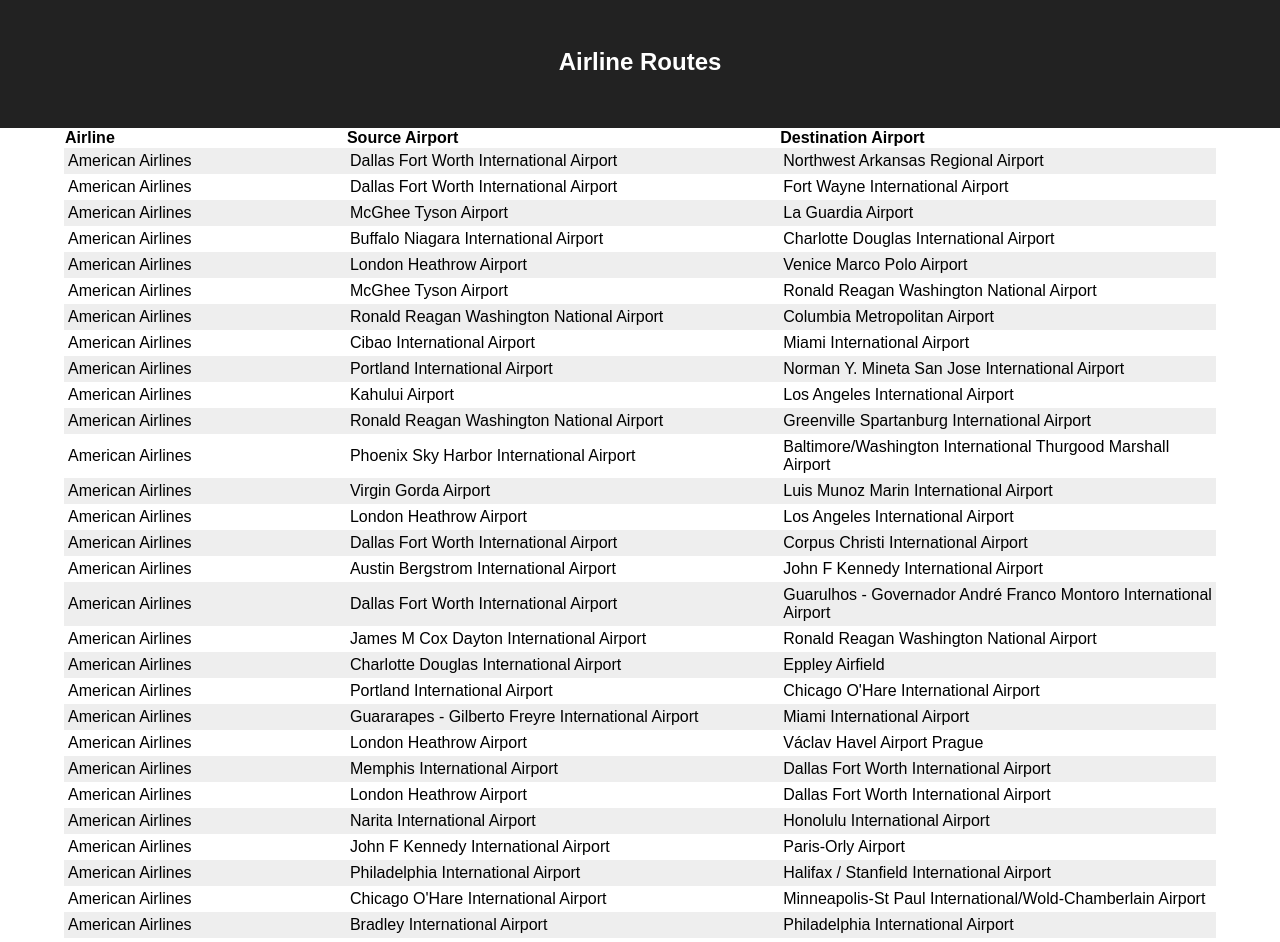
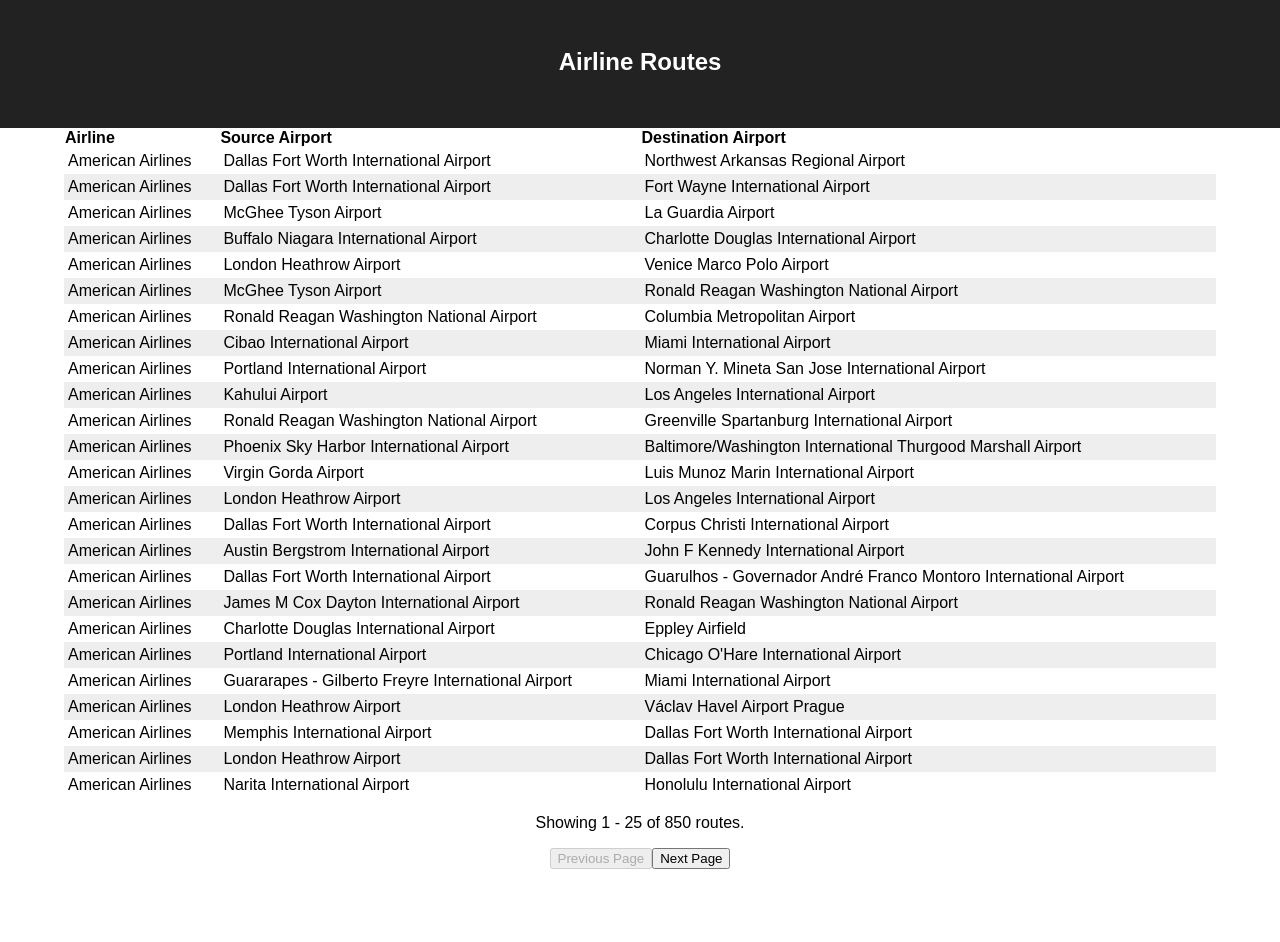
Before and after one commit to minhphanhvu/airlines-react, a React (Create React App) app: page / in a window 1280 px wide. Shown: the top 942 px of the page. After the commit the page ends 869 px from the top, so only its background shows below. Built offline with nearby package versions, Linux system fonts and the light colour scheme.

Commit message:
Add pagination

```diff
--- a/src/componenets/table.jsx
+++ b/src/componenets/table.jsx
@@ -1,13 +1,31 @@
-import React from 'react'
+import React, { useState } from 'react'
 
 const Table = ({
-  data={},
+  data = {},
   className = "table",
-  columns=[ {name: "header", property: "value"} ],
+  columns = [ {name: "header", property: "value"} ],
+  perPage = 25
 }) => {
+  const [page, setPage] = useState(0)
+
+  const start = page * perPage
+
+  const nextPage = (e) => {
+    e.preventDefault()
+    setPage(page + 1)
+  }
+
+  const perviousPage = (e) => {
+    e.preventDefault()
+    setPage(page - 1)
+  }
+
+  const routes = data.routes.slice(start, start + perPage)
+
   return (
     <div>
       <table className={className}>
+      <thead>
         <tr>
           {columns.map(col => {
             return (
@@ -15,7 +33,9 @@
             )
           })}
         </tr>
-      {data.routes.map(d => {
+      </thead>
+      <tbody>
+        {routes.map(d => {
           return (
             <tr>
               <td>{data.getAirlineById(d.airline).name}</td>
@@ -24,7 +44,17 @@
             </tr>
           )
         })}
+      </tbody>
       </table>
+      <div className="pagination">
+        <p>Showing {start + 1} - {start + routes.length} of {data.routes.length} routes.</p>
+        <button disabled={page === 0} onClick={perviousPage}>
+          Previous Page
+        </button>
+        <button disabled={start + perPage >= data.routes.length} onClick={nextPage}>
+          Next Page
+        </button>
+      </div>
     </div>
   )
 }
```
Lines whose indentation alone changed are shown as unchanged.
